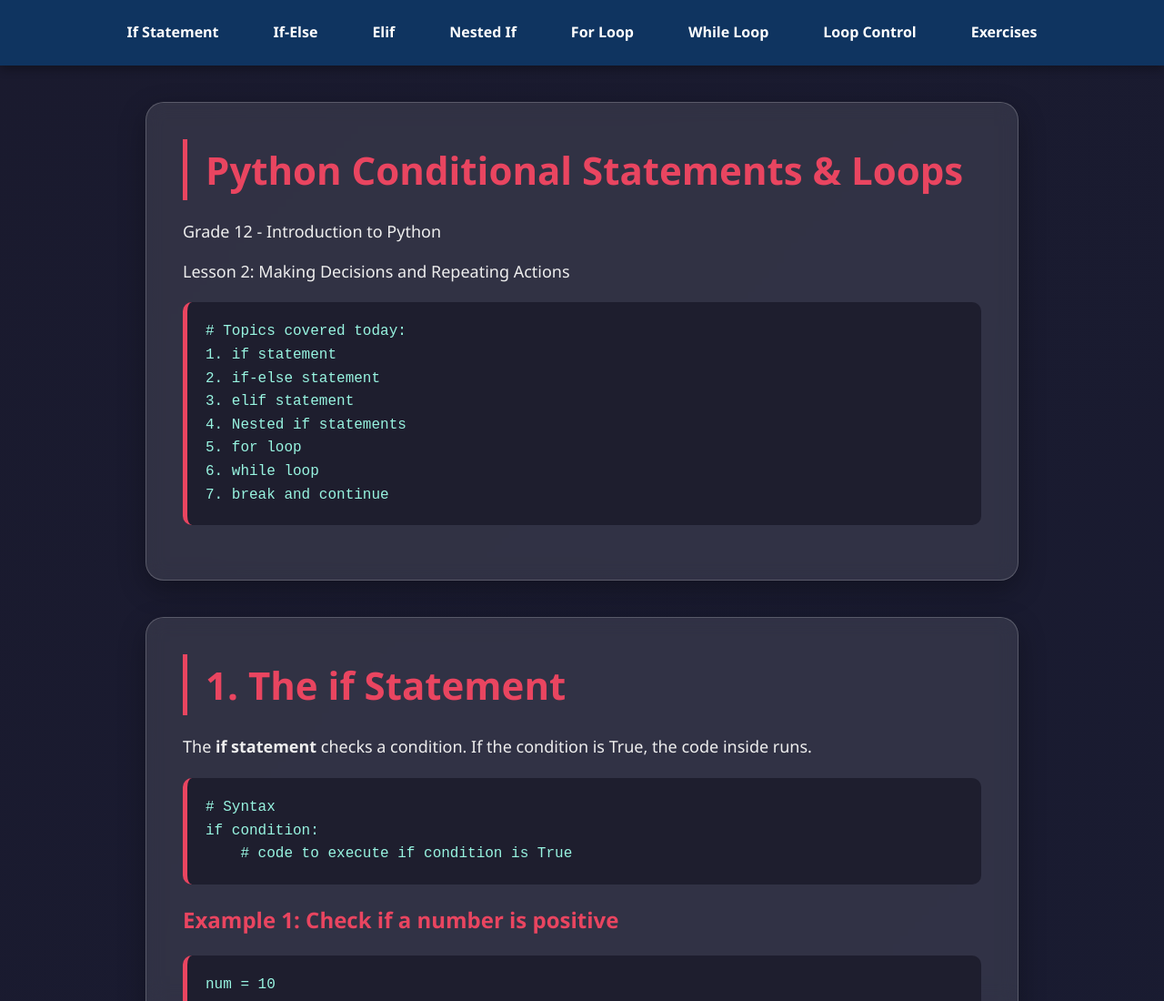
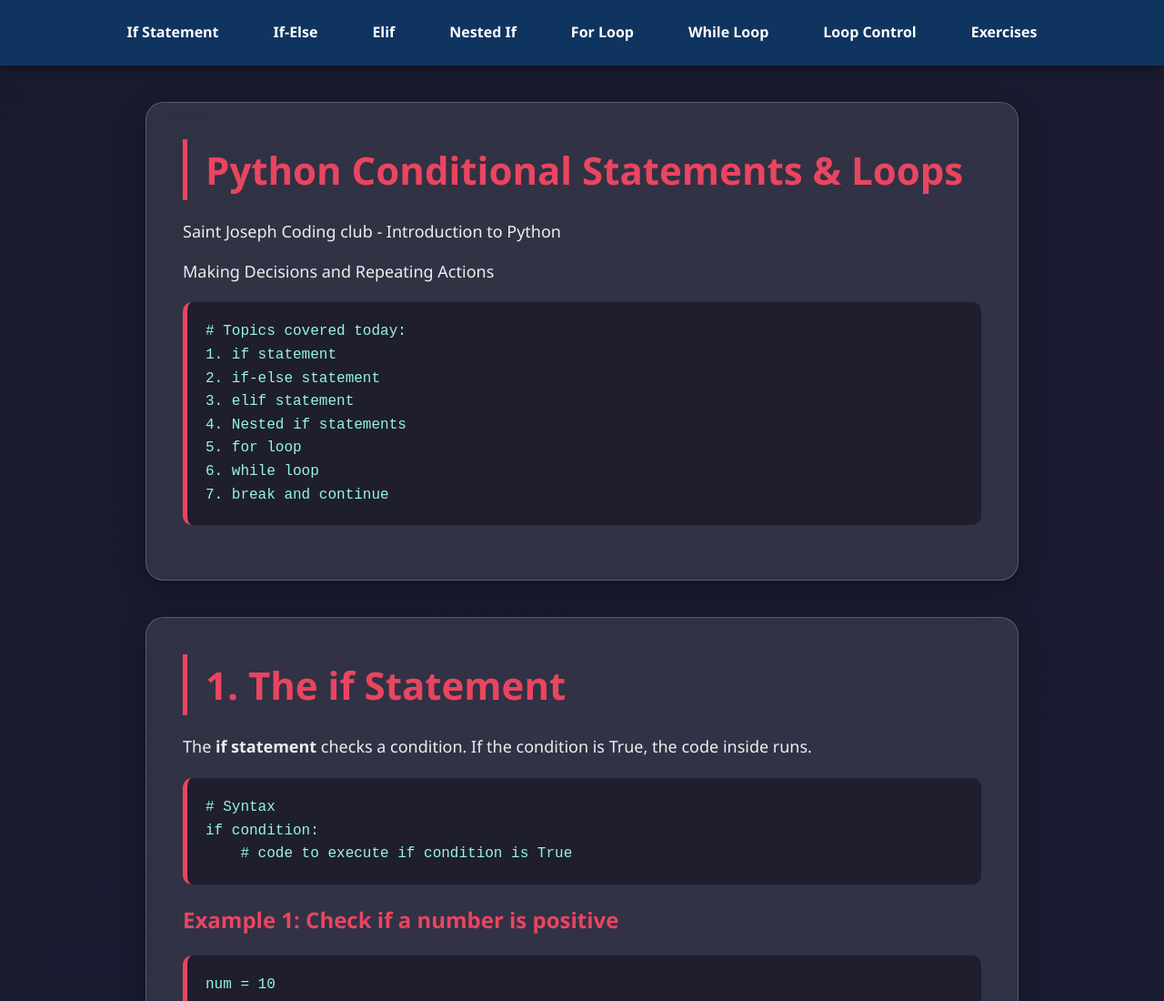
Before and after one commit to naols90/python-slides, a plain HTML site: page index.html in a window 1280 px wide. Shown: the top 1100 px of the page at 91% size. Drawn offline with Linux system fonts and the light colour scheme.

Commit message:
Update index.html

```diff
--- a/index.html
+++ b/index.html
@@ -234,8 +234,8 @@
         <!-- TITLE SLIDE -->
         <div class="slide" id="slide1">
             <h1>Python Conditional Statements & Loops</h1>
-            <p>Grade 12 - Introduction to Python</p>
-            <p>Lesson 2: Making Decisions and Repeating Actions</p>
+            <p>Saint Joseph Coding club - Introduction to Python</p>
+            <p> Making Decisions and Repeating Actions</p>
             <div class="code-block">
                 <pre># Topics covered today:
 1. if statement
```
